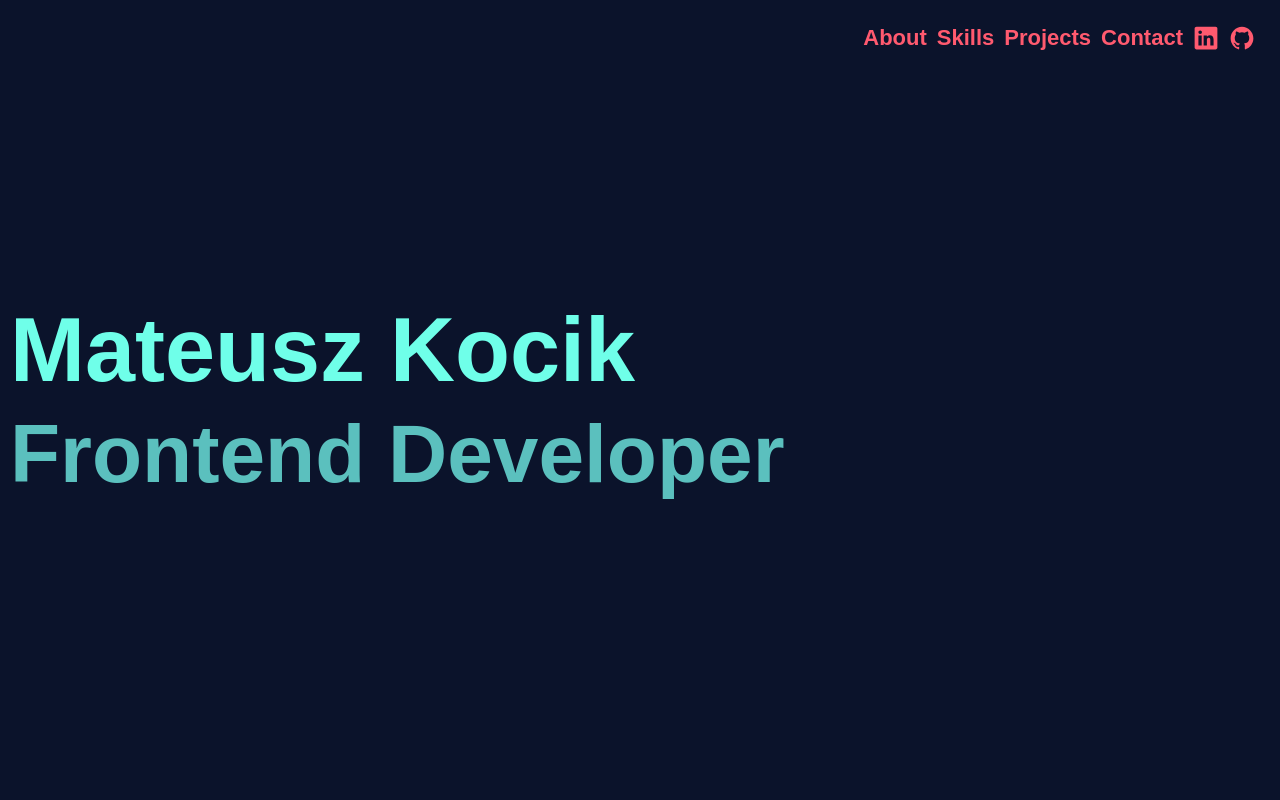
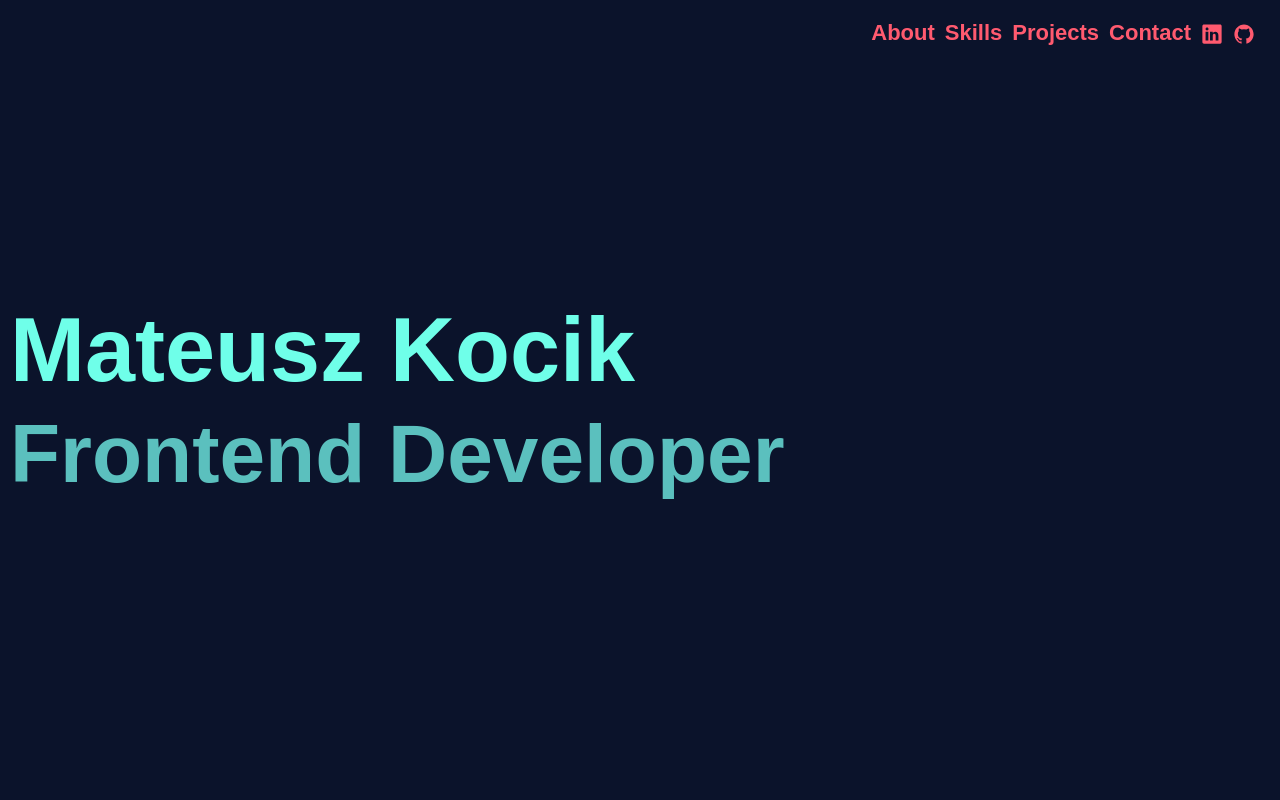
Before and after one commit to matkot11/portfolio, a React (Create React App) app: page / in a window 1280 px wide. Shown: the top 800 px of the page. Built offline with nearby package versions, Linux system fonts and the light colour scheme.

Commit message:
Repaired navbar

```diff
--- a/src/components/Navbar/Navbar.styles.js
+++ b/src/components/Navbar/Navbar.styles.js
@@ -8,20 +8,17 @@ export const StyledWrapper = styled.nav`
   position: fixed;
   justify-content: center;
   z-index: 9999;
+
+  @media only screen and (min-width: ${({ theme }) => theme.size.m}) {
+    justify-content: flex-end;
+    padding-right: 2rem;
+  }
 `;
 
 export const StyledList = styled.ul`
   list-style: none;
   display: flex;
   background-color: #0b132b;
-  justify-content: center;
-  width: 100%;
-  padding: 0.5rem;
-
-  @media only screen and (min-width: ${({ theme }) => theme.size.m}) {
-    justify-content: flex-end;
-    padding-right: 2rem;
-  }
 `;
 
 export const StyledItem = styled.li`
@@ -41,14 +38,15 @@ export const StyledItem = styled.li`
   }
 
   @media only screen and (min-width: ${({ theme }) => theme.size.m}) {
-    font-size: 2rem;
-  }
-
-  @media only screen and (min-width: ${({ theme }) => theme.size.m}) {
     font-size: 2.2rem;
   }
 `;
 
 export const StyledImage = styled.img`
   height: 100%;
+  width: ${({ theme }) => theme.fontSize.s};
+
+  @media only screen and (min-width: ${({ theme }) => theme.size.m}) {
+    width: 2.2rem;
+  }
 `;
```
